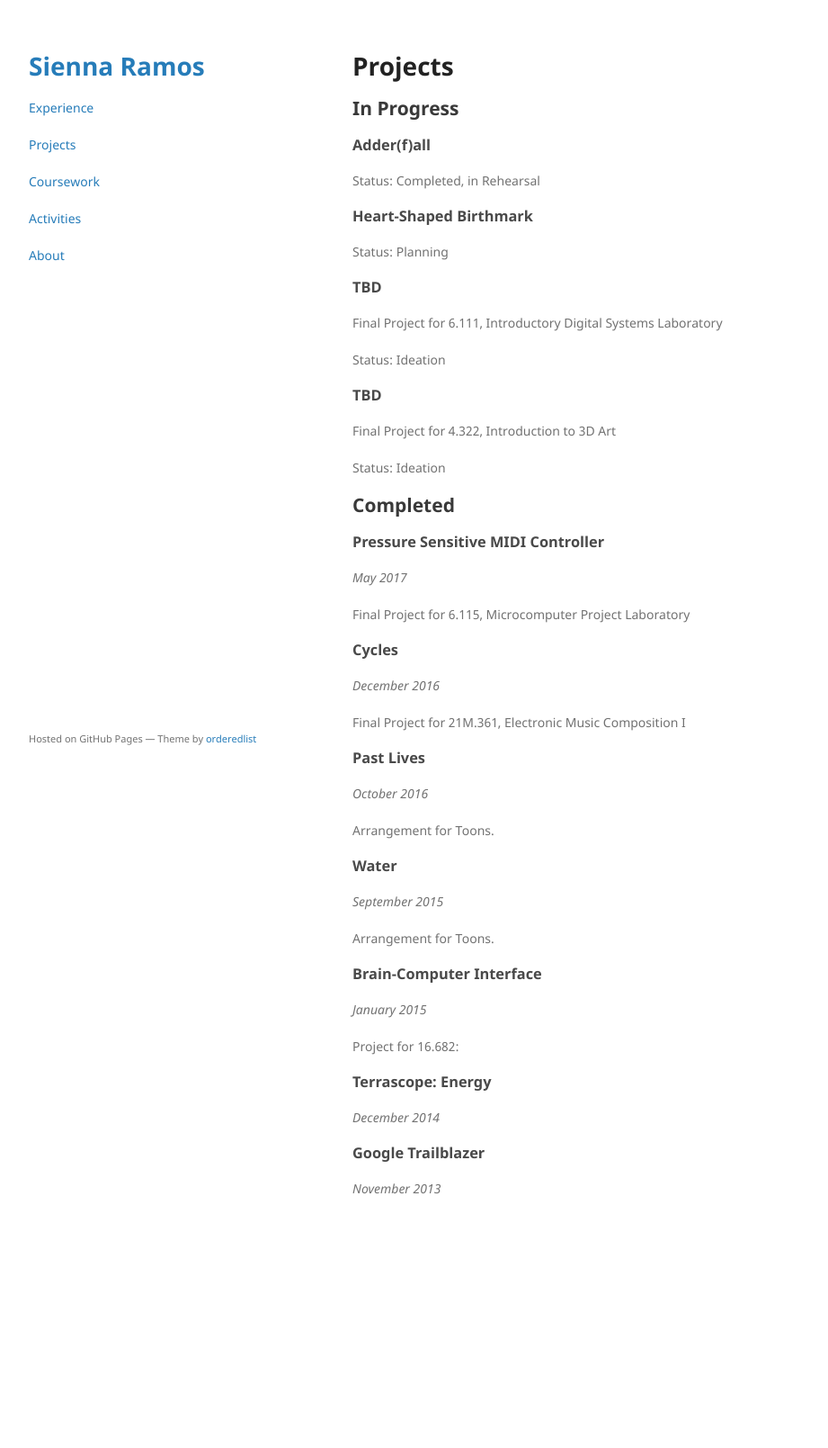
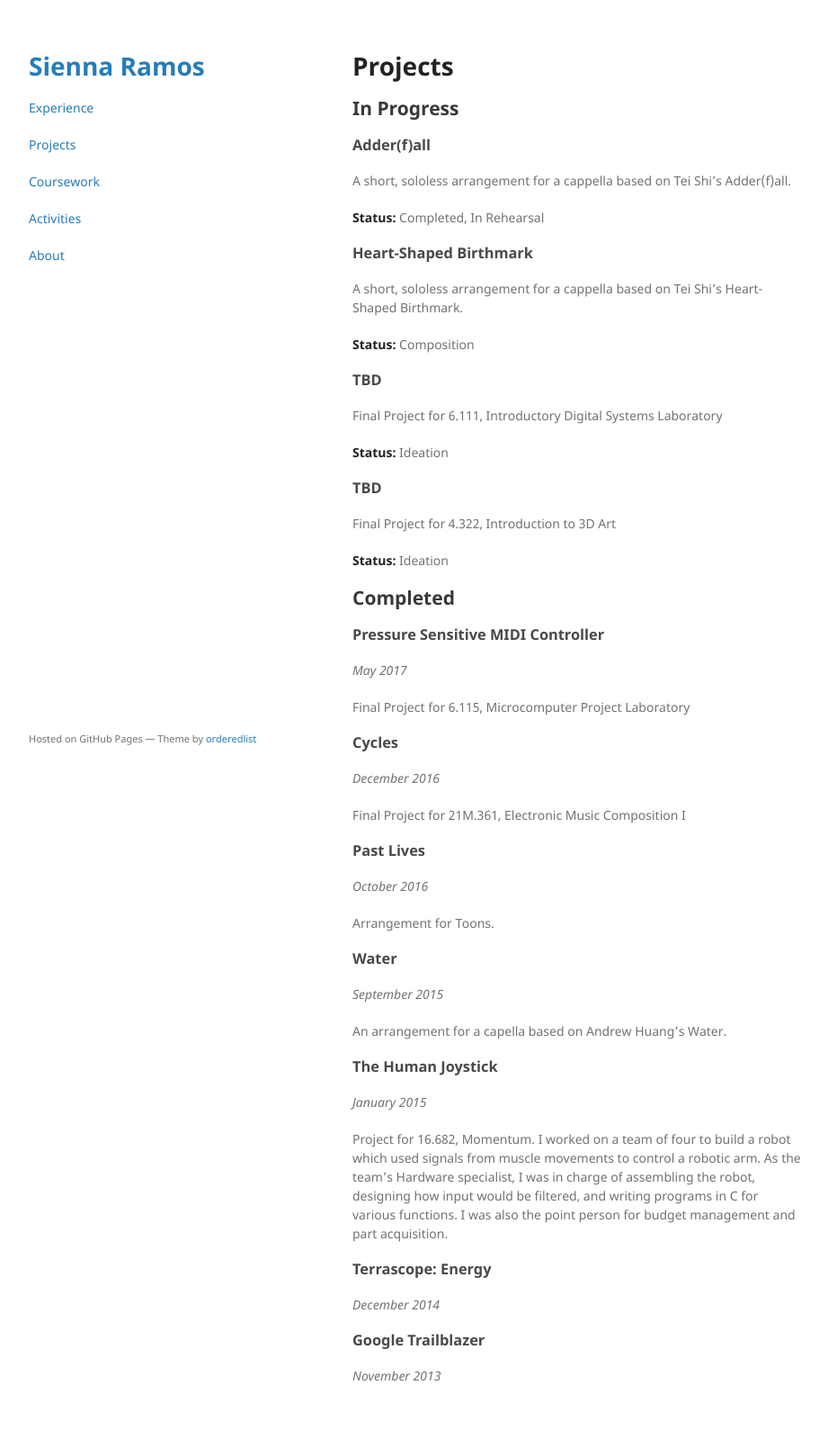
Before and after one commit to saramos/saramos.github.io, a Jekyll site: the page built from projects.md, in a window 1280 px wide. Shown: the whole page at 90% size, without its empty margins (178-1099 px from the left). Built offline with Jekyll 4.4.1, drawn with Linux system fonts in a browser that asks for light colours; our own code applies the rules of GitHub Pages for plain Markdown files; before the commit the page ends 1401 px from its top, so only the background shows below that.

```diff
--- a/projects.md
+++ b/projects.md
@@ -8,23 +8,31 @@ layout: default
 
 ### Adder(f)all
 
-Status: Completed, in Rehearsal
+A short, sololess arrangement for a cappella based on Tei Shi's Adder(f)all.
+
+**Status:** Completed, In Rehearsal
+
 
 ### Heart-Shaped Birthmark
 
-Status: Planning
+A short, sololess arrangement for a cappella based on Tei Shi's Heart-Shaped Birthmark.
+
+**Status:** Composition
+
 
 ### TBD
 
 Final Project for 6.111, Introductory Digital Systems Laboratory
 
-Status: Ideation
+**Status:** Ideation
+
 
 ### TBD
 
 Final Project for 4.322, Introduction to 3D Art
 
-Status: Ideation
+**Status:** Ideation
+
 
 ## Completed
 
@@ -52,19 +60,23 @@ Arrangement for Toons.
 
 _September 2015_
 
-Arrangement for Toons.
+An arrangement for a capella based on Andrew Huang's Water.
 
-### Brain-Computer Interface
+
+### The Human Joystick
 _January 2015_
 
-Project for 16.682:
-
+Project for 16.682, Momentum.
+I worked on a team of four to build a robot which used signals from muscle movements to control a robotic arm.
+As the team's Hardware specialist, I was in charge of assembling the robot, designing how input would be filtered,
+and writing programs in C for various functions. I was also the point person for budget management and part acquisition.
 
 
 ### Terrascope: Energy
 
 _December 2014_
 
+
 ### Google Trailblazer
 
 _November 2013_
```
Also changed, not shown: index.md (+4 -113 lines), 1 other file.
